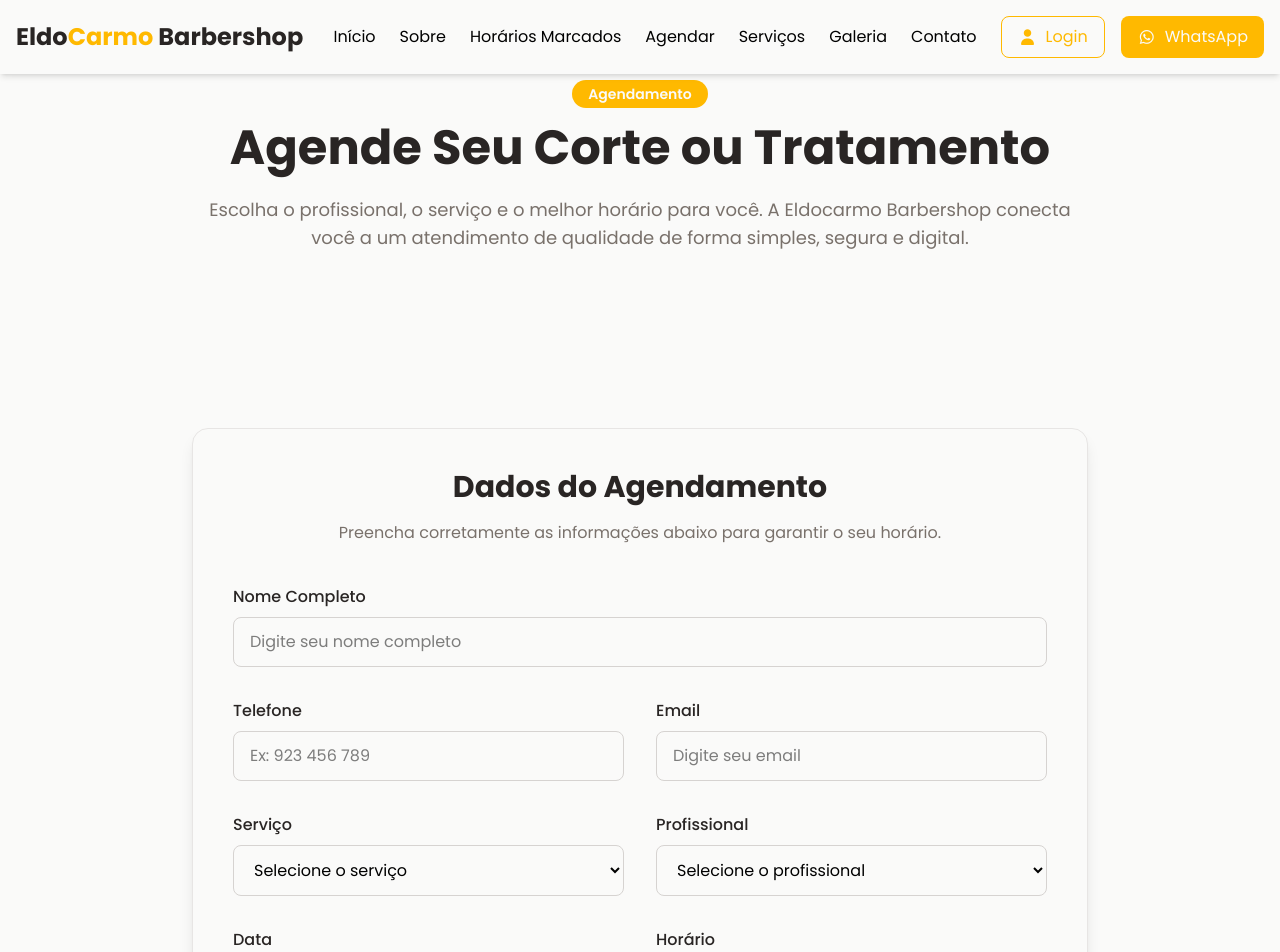
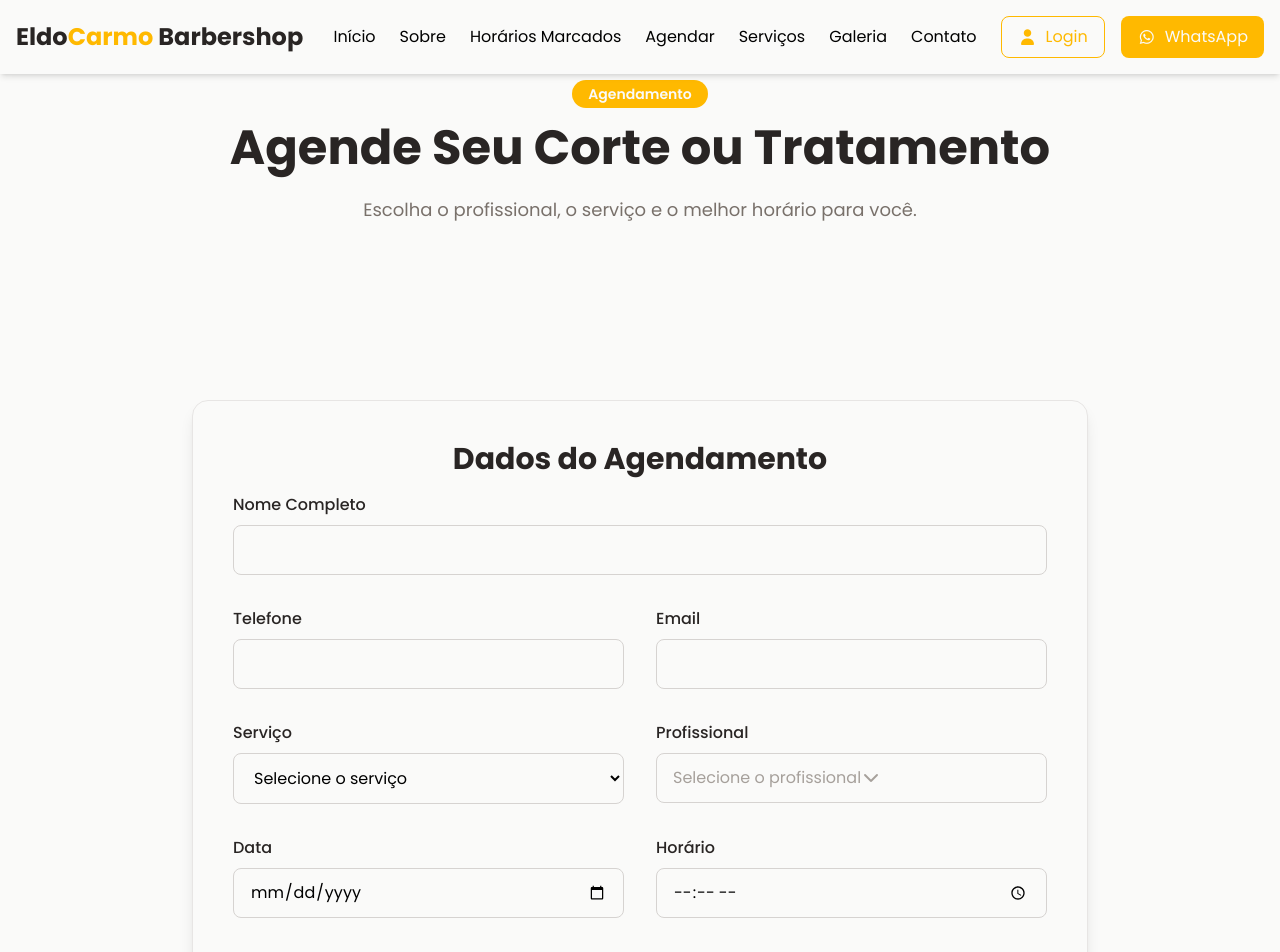
Before and after one commit to nsimba-afonso-nwayami/eldocarmo-barbershop, a React (Vite) app: page /agendar in a window 1280 px wide. Shown: the top 952 px of the page. Built offline with nearby package versions, Linux system fonts and the light colour scheme.

Commit message:
Alterações feita para exibir o nome a foto do profissional

```diff
--- a/src/pages/site/Agendar.jsx
+++ b/src/pages/site/Agendar.jsx
@@ -5,6 +5,7 @@ import { useForm } from "react-hook-form";
 import { yupResolver } from "@hookform/resolvers/yup";
 import toast from "react-hot-toast";
 import { agendamentoSchema } from "../../validations/agendamentoSchema";
+import { useState } from "react";
 
 export default function Agendar() {
   const {
@@ -16,24 +17,43 @@ export default function Agendar() {
     resolver: yupResolver(agendamentoSchema),
   });
 
+  const [openProfissionais, setOpenProfissionais] = useState(false);
+  const [profissionalSelecionado, setProfissionalSelecionado] = useState(null);
+
+  const profissionais = [
+    {
+      nome: "Eldocarmo",
+      foto: "https://randomuser.me/api/portraits/men/32.jpg",
+    },
+    {
+      nome: "Ricardo",
+      foto: "https://randomuser.me/api/portraits/men/45.jpg",
+    },
+    {
+      nome: "Lucas",
+      foto: "https://randomuser.me/api/portraits/men/68.jpg",
+    },
+    {
+      nome: "Miguel",
+      foto: "https://randomuser.me/api/portraits/men/77.jpg",
+    },
+  ];
+
   const onSubmit = async (data) => {
-    // Mostra toast de loading
     const toastId = toast.loading("Processando agendamento...");
 
     try {
-      // Simula envio assíncrono (substitua pelo fetch/axios real)
-      await new Promise((resolve) => setTimeout(resolve, 2000)); // 2 segundos de delay
+      await new Promise((resolve) => setTimeout(resolve, 2000));
 
       console.log("Agendamento enviado:", data);
 
-      // Atualiza o toast para sucesso
       toast.success("Agendamento realizado com sucesso!", {
-        id: toastId, // substitui o toast de loading
+        id: toastId,
       });
 
-      reset(); // limpa o formulário
+      reset();
+      setProfissionalSelecionado(null);
     } catch (error) {
-      // Atualiza o toast para erro
       toast.error("Erro ao enviar agendamento. Tente novamente.", {
         id: toastId,
       });
@@ -44,7 +64,6 @@ export default function Agendar() {
     <>
       <title>Agendar | Eldocarmo Barbershop</title>
 
-      {/* Header */}
       <Header />
 
       {/* Introdução */}
@@ -59,23 +78,17 @@ export default function Agendar() {
           </h1>
 
           <p className="text-lg text-stone-500">
-            Escolha o profissional, o serviço e o melhor horário para você. A
-            Eldocarmo Barbershop conecta você a um atendimento de qualidade de
-            forma simples, segura e digital.
+            Escolha o profissional, o serviço e o melhor horário para você.
           </p>
         </div>
       </section>
 
-      {/* Formulário de Agendamento */}
+      {/* Formulário */}
       <section className="py-24 px-6 bg-stone-50">
         <div className="max-w-4xl mx-auto bg-stone-50 border border-stone-200 rounded-2xl shadow-lg p-10">
           <h2 className="text-3xl font-bold text-stone-800 mb-4 text-center">
             Dados do Agendamento
           </h2>
-          <p className="text-stone-500 mb-10 text-center">
-            Preencha corretamente as informações abaixo para garantir o seu
-            horário.
-          </p>
 
           <form
             className="grid gap-6 md:grid-cols-2 md:gap-8"
@@ -88,7 +101,6 @@ export default function Agendar() {
               </label>
               <input
                 type="text"
-                placeholder="Digite seu nome completo"
                 className={`w-full px-4 py-3 rounded-lg border focus:ring-2 focus:outline-none ${
                   errors.nome
                     ? "border-red-500 focus:ring-red-400"
@@ -110,7 +122,6 @@ export default function Agendar() {
               </label>
               <input
                 type="tel"
-                placeholder="Ex: 923 456 789"
                 className={`w-full px-4 py-3 rounded-lg border focus:ring-2 focus:outline-none ${
                   errors.telefone
                     ? "border-red-500 focus:ring-red-400"
@@ -132,7 +143,6 @@ export default function Agendar() {
               </label>
               <input
                 type="email"
-                placeholder="Digite seu email"
                 className={`w-full px-4 py-3 rounded-lg border focus:ring-2 focus:outline-none ${
                   errors.email
                     ? "border-red-500 focus:ring-red-400"
@@ -173,25 +183,64 @@ export default function Agendar() {
               )}
             </div>
 
-            {/* Profissional */}
-            <div>
+            {/* Profissional com imagem */}
+            <div className="relative">
               <label className="block text-stone-800 font-medium mb-2">
                 Profissional
               </label>
-              <select
+
+              <div
+                onClick={() => setOpenProfissionais(!openProfissionais)}
                 className={`w-full px-4 py-3 rounded-lg border focus:ring-2 focus:outline-none ${
                   errors.profissional
                     ? "border-red-500 focus:ring-red-400"
                     : "border-stone-300 focus:ring-amber-400"
                 }`}
+              >
+                {profissionalSelecionado ? (
+                  <div className="flex items-center gap-3">
+                    <img
+                      src={profissionalSelecionado.foto}
+                      alt={profissionalSelecionado.nome}
+                      className="w-8 h-8 rounded-full object-cover"
+                    />
+                    <span>{profissionalSelecionado.nome}</span>
+                  </div>
+                ) : (
+                  <span className="text-stone-400">
+                    Selecione o profissional
+                  </span>
+                )}
+                <i className="fas fa-chevron-down text-stone-400"></i>
+              </div>
+
+              {openProfissionais && (
+                <div className="absolute z-20 mt-2 w-full bg-white border border-stone-200 rounded-lg shadow-lg">
+                  {profissionais.map((prof) => (
+                    <div
+                      key={prof.nome}
+                      onClick={() => {
+                        setProfissionalSelecionado(prof);
+                        setOpenProfissionais(false);
+                      }}
+                      className="flex items-center gap-3 px-4 py-3 hover:bg-amber-50 cursor-pointer"
+                    >
+                      <img
+                        src={prof.foto}
+                        className="w-8 h-8 rounded-full object-cover"
+                      />
+                      <span>{prof.nome}</span>
+                    </div>
+                  ))}
+                </div>
+              )}
+
+              <input
+                type="hidden"
+                value={profissionalSelecionado?.nome || ""}
                 {...register("profissional")}
-              >
-                <option value="">Selecione o profissional</option>
-                <option>Eldocarmo</option>
-                <option>Ricardo</option>
-                <option>Lucas</option>
-                <option>Miguel</option>
-              </select>
+              />
+
               {errors.profissional && (
                 <p className="text-red-500 text-sm mt-1">
                   {errors.profissional.message}
@@ -213,16 +262,13 @@ export default function Agendar() {
                 }`}
                 {...register("data")}
               />
-              {errors.data && (
-                <p className="text-red-500 text-sm mt-1">
-                  {errors.data.message}
-                </p>
-              )}
             </div>
 
-            {/* Horário */}
+            {/* Hora */}
             <div>
-              <label className="block text-stone-800 font-medium mb-2">
+              <label
+                className="block text-stone-800 font-medium mb-2"
+              >
                 Horário
               </label>
               <input
@@ -234,18 +280,12 @@ export default function Agendar() {
                 }`}
                 {...register("hora")}
               />
-              {errors.hora && (
-                <p className="text-red-500 text-sm mt-1">
-                  {errors.hora.message}
-                </p>
-              )}
             </div>
 
-            {/* Botão */}
             <div className="md:col-span-2">
               <button
                 type="submit"
-                className="w-full mt-4 bg-amber-400 hover:bg-amber-500 text-stone-50 font-semibold py-4 rounded-lg transition cursor-pointer"
+                className="w-full cursor-pointer mt-4 bg-amber-400 hover:bg-amber-500 text-stone-50 font-semibold py-4 rounded-lg"
               >
                 Confirmar Agendamento
               </button>
@@ -254,7 +294,6 @@ export default function Agendar() {
         </div>
       </section>
 
-      {/* Footer */}
       <Footer />
     </>
   );
```
